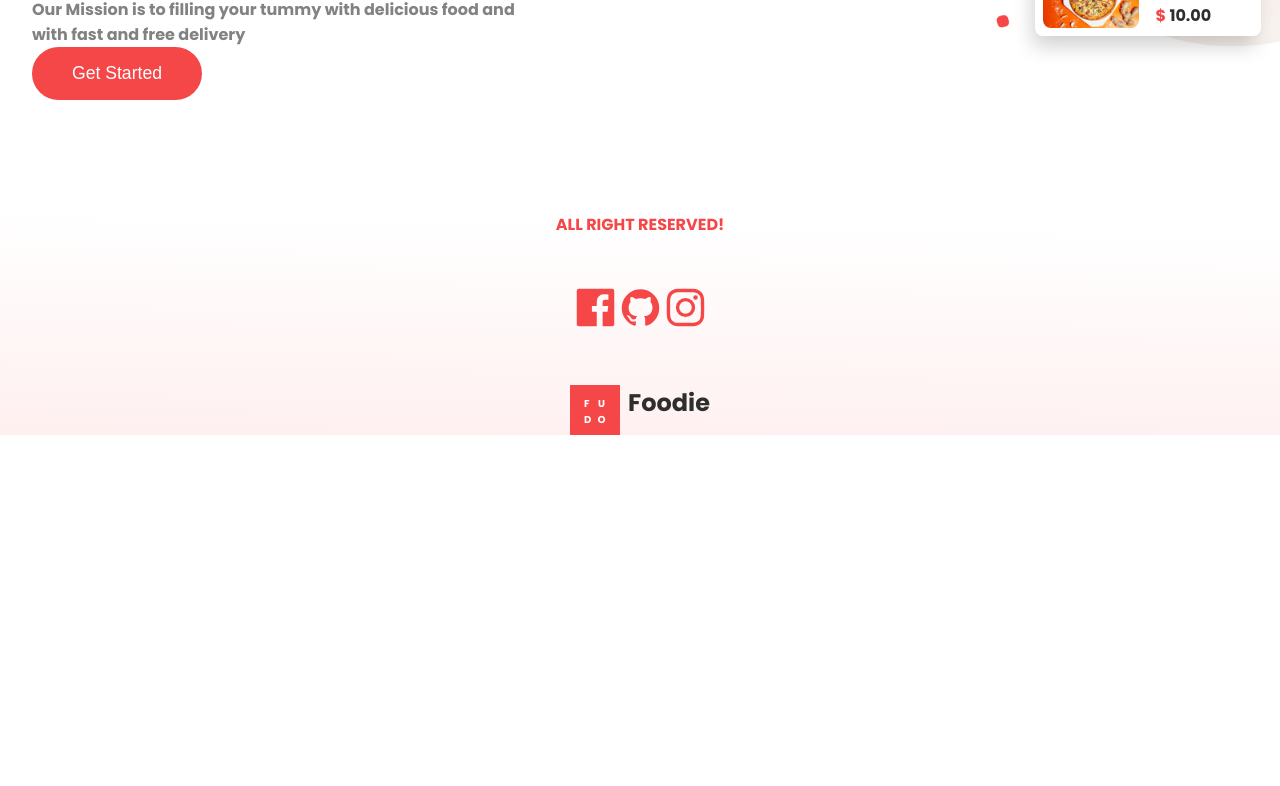
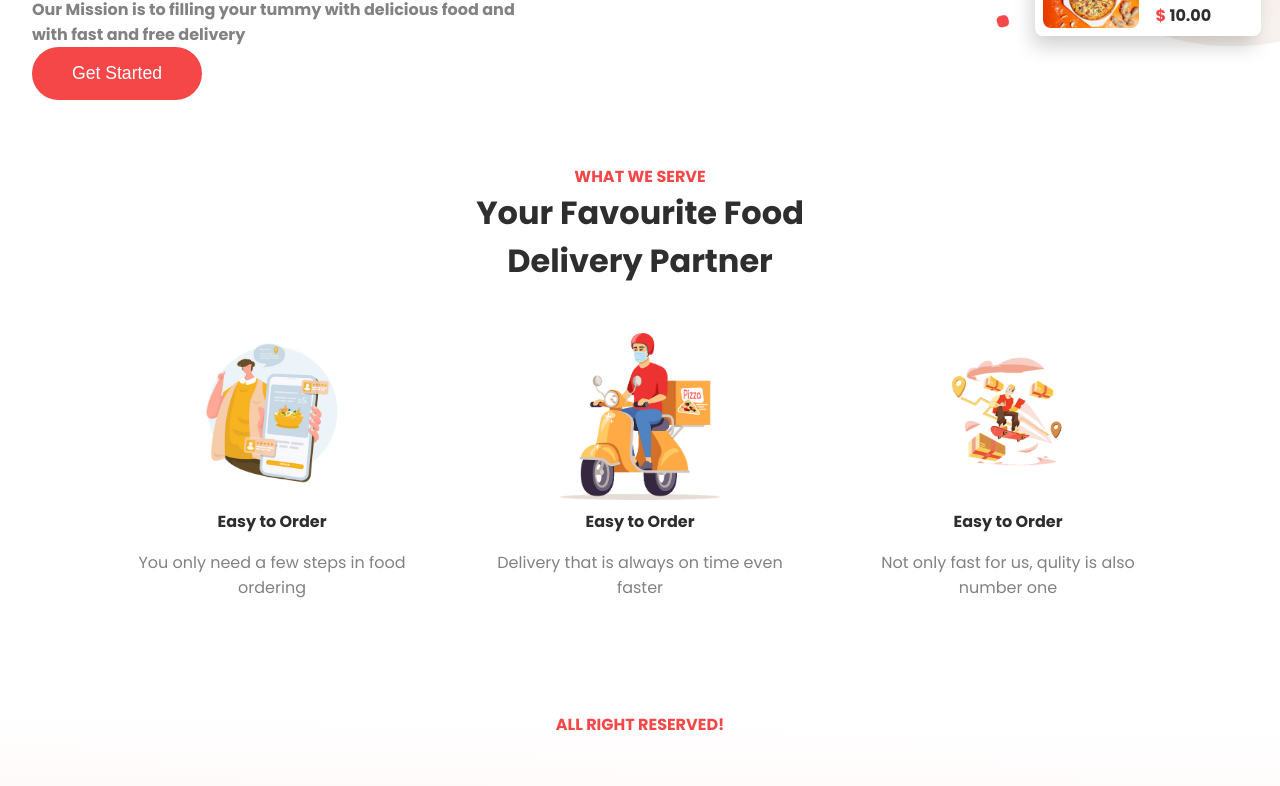
Before and after one commit to yonatanski/food-delivery-app, a Next.js app: page / in a window 1280 px wide. Shown: the part 534-1320 px from the top of the page. Before the commit the page ends 969 px from the top, so only its background shows below. Built offline with nearby package versions, Linux system fonts and the light colour scheme.

Commit message:
services section done

```diff
--- a/components/Services.jsx
+++ b/components/Services.jsx
@@ -1,8 +1,45 @@
+import Image from "next/image"
 import React from "react"
 import css from "../styles/Services.module.css"
+import s1 from "../assets/s1.png"
+import s2 from "../assets/s2.png"
+import s3 from "../assets/s3.png"
 
 const Services = () => {
-  return <div>Services</div>
+  return (
+    <>
+      <div className={css.heading}>
+        <span>WHAT WE SERVE</span>
+        <span>Your Favourite Food</span>
+        <span>Delivery Partner</span>
+      </div>
+
+      {/* {service list} */}
+      <div className={css.serviceList}>
+        <div className={css.feauters}>
+          <div className={css.imageWrapper}>
+            <Image src={s1} alt=" logo of hero " objectFit="cover" layout="intrinsic" width="" />
+          </div>
+          <span>Easy to Order</span>
+          <span>You only need a few steps in food ordering</span>
+        </div>
+        <div className={css.feauters}>
+          <div className={css.imageWrapper}>
+            <Image src={s2} alt=" logo of hero " objectFit="cover" layout="intrinsic" width="" />
+          </div>
+          <span>Easy to Order</span>
+          <span>Delivery that is always on time even faster</span>
+        </div>
+        <div className={css.feauters}>
+          <div className={css.imageWrapper}>
+            <Image src={s3} alt=" logo of hero " objectFit="cover" layout="intrinsic" width="" />
+          </div>
+          <span>Easy to Order</span>
+          <span>Not only fast for us, qulity is also number one</span>
+        </div>
+      </div>
+    </>
+  )
 }
 
 export default Services
--- a/pages/index.js
+++ b/pages/index.js
@@ -2,6 +2,7 @@ import Head from "next/head"
 import Hero from "../components/Hero"
 import css from "../styles/Home.module.css"
 import Layout from "../components/Layout"
+import Services from "../components/Services"
 
 export default function Home() {
   return (
@@ -15,6 +16,7 @@ export default function Home() {
         {/* body */}
         <main>
           <Hero />
+          <Services />
         </main>
       </div>
     </Layout>
--- a/styles/Hero.module.css
+++ b/styles/Hero.module.css
@@ -52,6 +52,7 @@
     position: absolute;
     top:-5rem;
     left: 8rem;
+
 }
 
 
--- a/styles/Services.module.css
+++ b/styles/Services.module.css
@@ -0,0 +1,51 @@
+.heading{
+    display: flex;
+    flex-direction: column;
+    font-weight: bold;
+    justify-content: center;
+    align-items: center;
+    margin-top: 4rem;
+
+
+}
+.heading>:nth-child(1){
+    color: var(--themeRed);
+    font-size: 1rem;
+}
+.heading>:nth-child(2),
+.heading>:nth-child(3){
+
+    font-size: 2rem;
+}
+
+.serviceList{
+    display: flex;
+    align-items: center;
+    justify-content: center;
+    margin-top: 3rem;
+    gap: 3rem;
+
+}
+.feauters{
+    display: flex;
+    flex-direction: column;
+    align-items: center;
+    justify-content: center;
+    gap:1rem;
+}
+.imageWrapper{
+    width:10rem;
+    height: 10rem;
+
+}
+.feauters>:nth-child(2){
+    font-weight: bold;
+
+}
+.feauters>:nth-child(3){
+    color: var(--gray);
+    word-wrap: break-word;
+    width: 20rem;
+    text-align: center
+
+}
```
